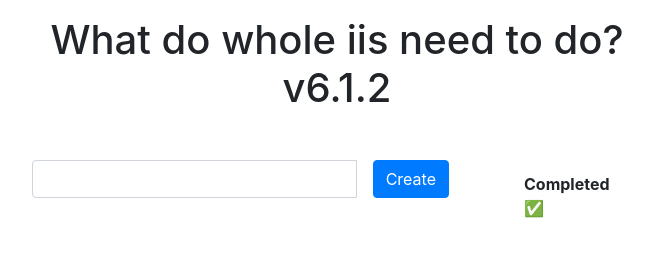
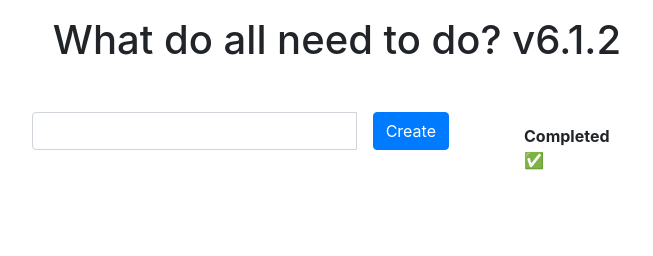
Before and after one commit to Abid-Amjad/todo-app, a website: page public/index.html in a window 1280 px wide. Shown: the whole page, without its empty margins (303-956 px from the left). Drawn offline with nearby package versions, Linux system fonts and the light colour scheme; no server answers.

Commit message:
todoupdate

```diff
--- a/public/index.html
+++ b/public/index.html
@@ -10,7 +10,7 @@
   </head>
   <body>
     <div class="container mt-3 w-50">
-      <h1 class="mb-5 text-center">What do whole iis need to do? v6.1.2</h1>
+      <h1 class="mb-5 text-center">What do all need to do? v6.1.2</h1>
       <div class="row">
         <div class="col-9 pr-5">
           <div class="input-group mb-3">
```
